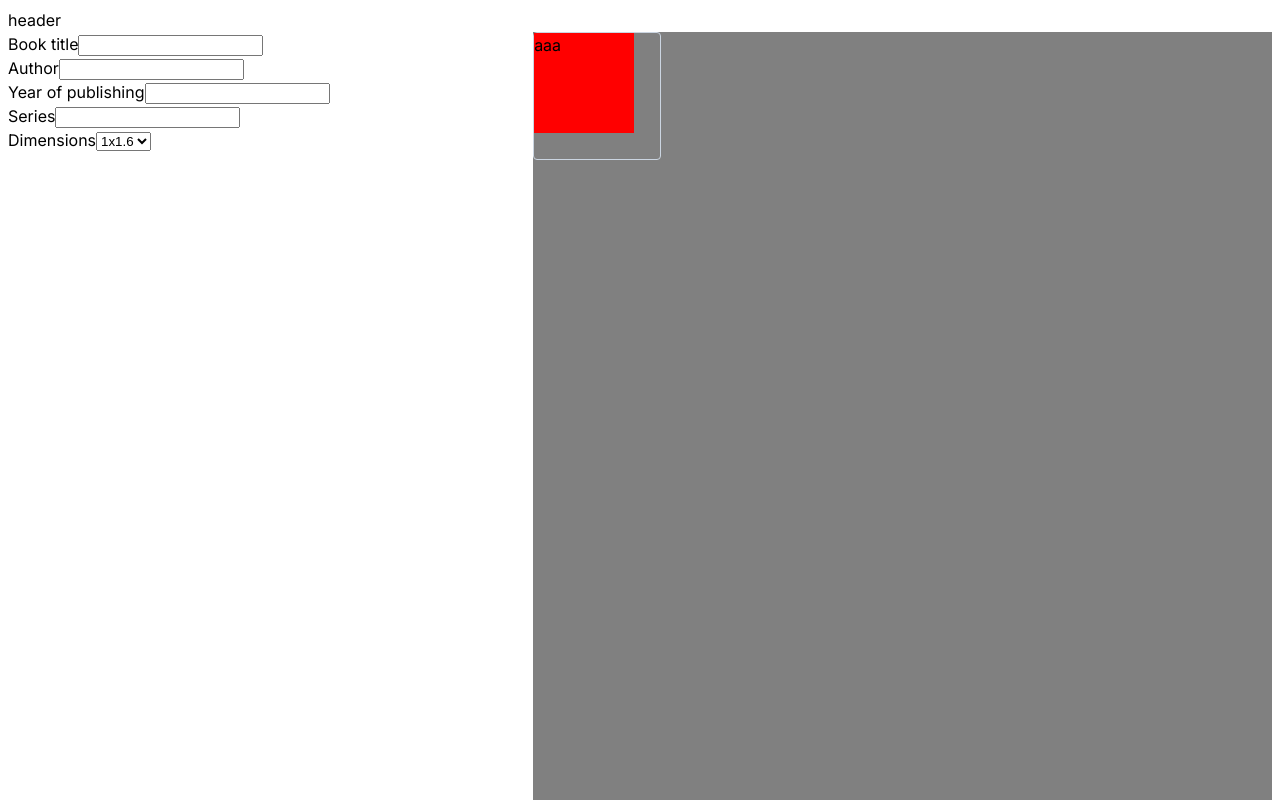
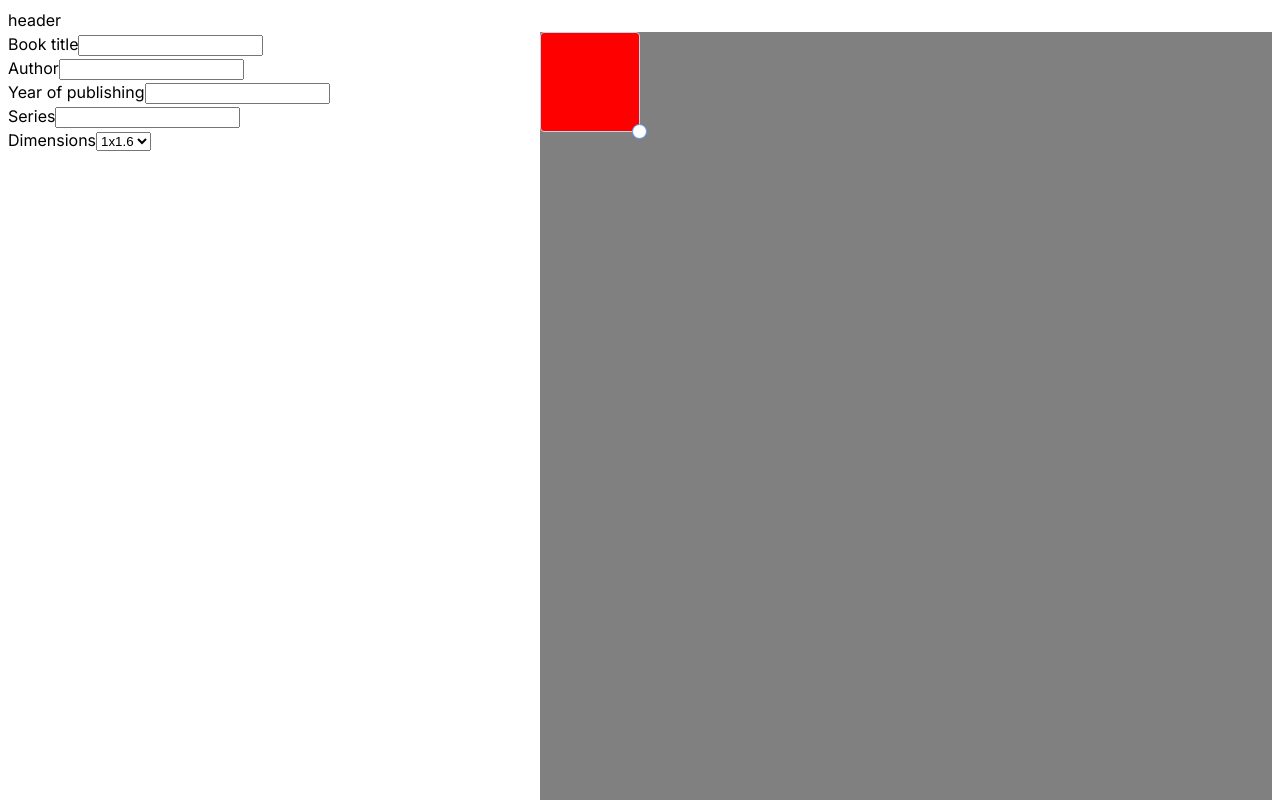
Before and after one commit to Lex-pineapple/advanced-cover-maker, a React (Vite) app: page / in a window 1280 px wide. Shown: the top 800 px of the page. Built offline with nearby package versions, Linux system fonts and the light colour scheme.

Commit message:
feat: add resizer selector and combine functionality

```diff
--- a/src/components/editor/draggable-box.tsx
+++ b/src/components/editor/draggable-box.tsx
@@ -1,6 +1,4 @@
-import { SyntheticEvent, useEffect, useRef, useState } from 'react';
-import { EditableBox } from '@components/editor/editable-box';
-import { EditableBoxProps } from '@ts/types/general.types';
+import { PropsWithChildren, SyntheticEvent, useEffect, useRef, useState } from 'react';
 
 const requestAnimationFrame =
   window.requestAnimationFrame ||
@@ -9,9 +7,17 @@ const requestAnimationFrame =
   window.msRequestAnimationFrame;
 const cancelAnimationFrame = window.cancelAnimationFrame || window.mozCancelAnimationFrame;
 
-export function DraggableBox(props: EditableBoxProps) {
+export function DraggableBox(
+  props: PropsWithChildren & {
+    editorRef: React.LegacyRef<HTMLDivElement>;
+    dragEnabled: boolean;
+    changeSelectorType: () => void;
+    cursorStatus: string;
+    blockRef: React.MutableRefObject<null>;
+  },
+) {
   const [isDragging, setDragging] = useState(false);
-  const block = useRef(null);
+  const block = props.blockRef;
   const frameID = useRef(0);
   const lastX = useRef(0);
   const lastY = useRef(0);
@@ -19,7 +25,7 @@ export function DraggableBox(props: EditableBoxProps) {
   const dragY = useRef(0);
 
   const handleMove = (e) => {
-    if (!isDragging) {
+    if (!props.dragEnabled || !isDragging) {
       return;
     }
 
@@ -66,11 +72,16 @@ export function DraggableBox(props: EditableBoxProps) {
   }, [isDragging]);
 
   return (
-    <div className='draggable' ref={block} onMouseDown={handleMouseDown}>
-      aaa
-      {/* <EditableBox text={props.text} type={props.type}>
-        {props.children}
-      </EditableBox> */}
+    <div className='draggable' ref={block}>
+      {props.children}
+      <button
+        type='button'
+        aria-label='multi-box__selector'
+        className='multi-box__selector'
+        onClick={props.changeSelectorType}
+        onMouseDown={handleMouseDown}
+        style={{ cursor: props.cursorStatus }}
+      />
     </div>
   );
 }
--- /dev/null
+++ b/src/components/editor/multi-box.tsx
@@ -0,0 +1,51 @@
+import { useRef, useState } from 'react';
+import { DraggableBox } from '@components/editor/draggable-box';
+import { EditableBox } from '@components/editor/editable-box';
+import { ResizableBox } from '@components/editor/resizable-box';
+
+type MultiBoxProps = {
+  editorElem: React.MutableRefObject<null>;
+  text: string | number;
+  onInputChange: (e: React.ChangeEvent<HTMLTextAreaElement>) => void;
+};
+
+export function MultiBox(props: MultiBoxProps) {
+  const [dragEnabled, setDragEnabled] = useState(false);
+  const [resizeEnabled, setResizeEnabled] = useState(false);
+  const [cursorStatus, setCursorStatus] = useState('pointer');
+  const elementRef = useRef(null);
+
+  const changeSelectorType = () => {
+    if (dragEnabled) {
+      setDragEnabled(false);
+      setResizeEnabled(true);
+      setCursorStatus('pointer');
+    } else {
+      setDragEnabled(true);
+      setResizeEnabled(false);
+      setCursorStatus('move');
+    }
+  };
+
+  return (
+    <div className='multi-box'>
+      <DraggableBox
+        dragEnabled={dragEnabled}
+        editorRef={props.editorElem}
+        cursorStatus={cursorStatus}
+        changeSelectorType={changeSelectorType}
+        blockRef={elementRef}
+      >
+        <ResizableBox resizeEnabled={resizeEnabled} resizableRef={elementRef}>
+          <EditableBox text={props.text} type='input'>
+            <textarea
+              className='editable-input'
+              value={props.text}
+              onChange={props.onInputChange}
+            />
+          </EditableBox>
+        </ResizableBox>
+      </DraggableBox>
+    </div>
+  );
+}
--- a/src/components/editor/resizable-box.tsx
+++ b/src/components/editor/resizable-box.tsx
@@ -1,12 +1,12 @@
-import { PropsWithChildren, useRef } from 'react';
+import { PropsWithChildren } from 'react';
 
 enum Direction {
   Horizontal = 'Horizontal',
   Vertical = 'Vertical',
 }
-export function ResizableBox(props: PropsWithChildren) {
-  const elementRef = useRef(null);
-
+export function ResizableBox(
+  props: PropsWithChildren & { resizeEnabled: boolean; resizableRef: React.MutableRefObject<null> },
+) {
   const updateCursor = (direction: Direction) => {
     document.body.style.cursor = direction === Direction.Horizontal ? 'col-resize' : 'row-resize';
     document.body.style.userSelect = 'none';
@@ -18,9 +18,9 @@ export function ResizableBox(props: PropsWithChildren) {
   };
 
   const handleMouseDown = (e) => {
-    const ele = elementRef.current;
+    const ele = props.resizableRef.current;
 
-    if (!ele) {
+    if (!props.resizeEnabled || !ele) {
       return;
     }
     const direction = e.target.classList.contains('resizer--r')
@@ -56,7 +56,7 @@ export function ResizableBox(props: PropsWithChildren) {
   };
 
   return (
-    <div className='resizable' ref={elementRef}>
+    <div className={`resizable ${props.resizeEnabled ? 'enabled' : 'disabled'}`}>
       <div className='resizer resizer--r' onMouseDown={handleMouseDown} />
       <div className='resizer resizer--b' onMouseDown={handleMouseDown} />
       {props.children}
--- a/src/components/layout/editor/editor.scss
+++ b/src/components/layout/editor/editor.scss
@@ -1,45 +1,52 @@
-.editable {
-  &-input {
+.multi-box {
+  position: relative;
+  width: fit-content;
+  height: fit-content;
+
+  &__selector {
+    position: absolute;
+    bottom: -7px;
+    right: -7px;
+    border: 1px solid #5d93ff;
+    border-radius: 50%;
+    background-color: white;
+    height: 15px;
+    width: 15px;
+    cursor: pointer;
   }
 }
 
 .draggable {
+  background-color: red;
+  height: 100px;
   width: 100px;
-  height: 100px;
-  background-color: red;
-}
-
-.resizable {
-  position: relative;
   border: 1px solid rgb(203 213 225);
   border-radius: 0.25rem;
-  height: 8rem;
-  width: 8rem;
 }
 
 .resizer {
+  position: absolute;
   background: transparent;
-  position: absolute;
-}
 
-.resizable:hover .resizer {
-  background: rgb(99 102 241);
-}
-
-.resizer--r {
-  cursor: col-resize;
+  &--r {
+    top: 50%;
     right: 0;
-  top: 50%;
     transform: translate(50%, -50%);
     height: 2rem;
     width: 0.25rem;
+    cursor: col-resize;
   }
 
-.resizer--b {
-  cursor: row-resize;
+  &--b {
     bottom: 0;
     left: 50%;
     transform: translate(-50%, 50%);
     height: 0.25rem;
     width: 2rem;
+    cursor: row-resize;
   }
+}
+
+.draggable.enabled:hover .resizer {
+  background: rgb(99 102 241);
+}
--- a/src/components/layout/editor/editor.tsx
+++ b/src/components/layout/editor/editor.tsx
@@ -1,5 +1,7 @@
-import { useRef } from 'react';
+import { ChangeEvent, useRef } from 'react';
 import { DraggableBox } from '@components/editor/draggable-box';
+import { EditableBox } from '@components/editor/editable-box';
+import { MultiBox } from '@components/editor/multi-box';
 import { ResizableBox } from '@components/editor/resizable-box';
 import { useFormContext } from '@contexts/app-context/form-context';
 import { DetailedComponentProps } from '@ts/types/general.types';
@@ -35,15 +37,11 @@ export function Editor(props: DetailedComponentProps<EditorProps>) {
       style={{ ...spliceDimensions(props.size), backgroundColor: 'gray' }}
       ref={editorElem}
     >
-      <ResizableBox>
-        <DraggableBox text={storeTitle} type='input' editorRef={editorElem}>
-          <textarea
-            className='editable-input'
-            value={storeTitle}
-            onChange={(e) => setStoreTitle(e.target.value)}
-          />
-        </DraggableBox>
-      </ResizableBox>
+      <MultiBox
+        editorElem={editorElem}
+        text={storeTitle}
+        onInputChange={(e) => setStoreTitle(e.target.value)}
+      />
     </div>
   );
 }
--- a/src/ts/types/general.types.ts
+++ b/src/ts/types/general.types.ts
@@ -47,10 +47,9 @@ type InputComponentProps = {
 };
 
 export type EditableBoxProps = {
-  text: string;
+  text: string | number;
   type: string;
   children: ReactNode | undefined;
-  editorRef: React.LegacyRef<HTMLDivElement>;
 };
 
 export type DetailedComponentProps<T> = T & BasicComponentProps;
```
Lines whose indentation alone changed are shown as unchanged.
